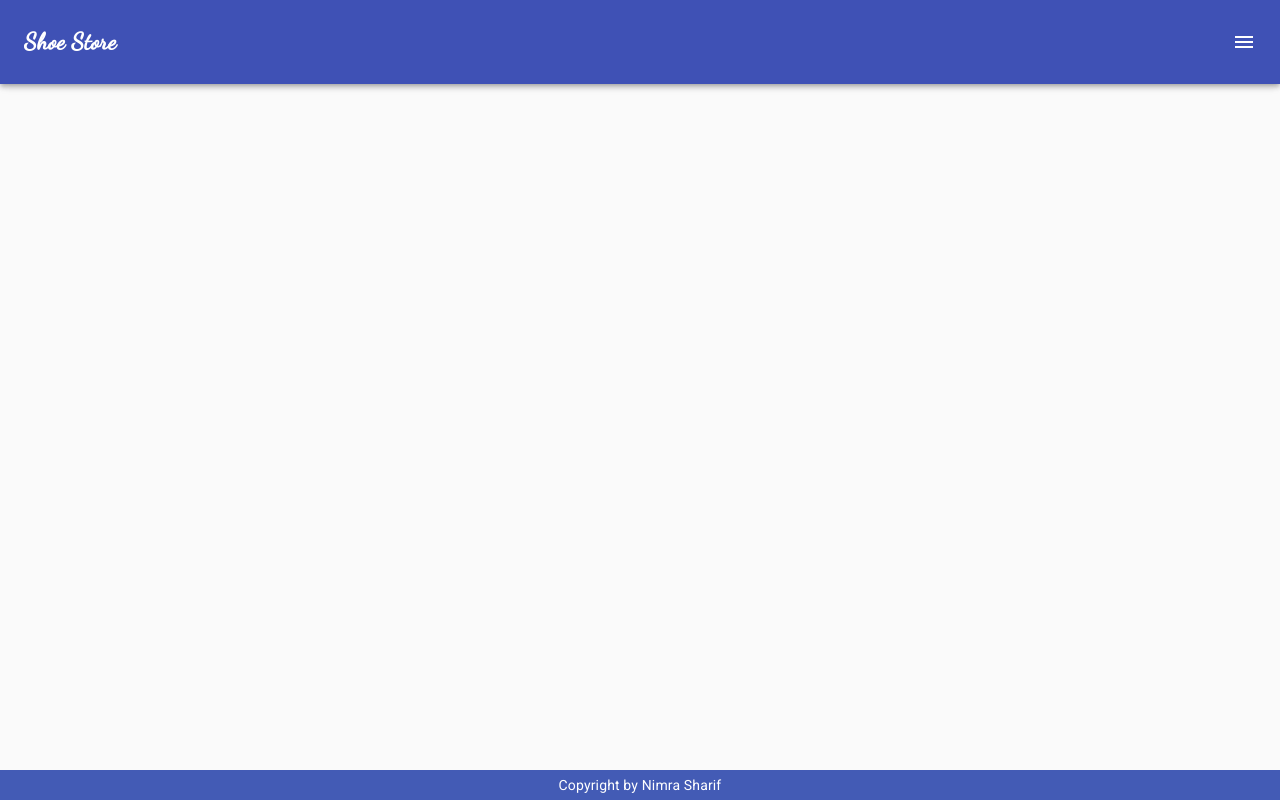
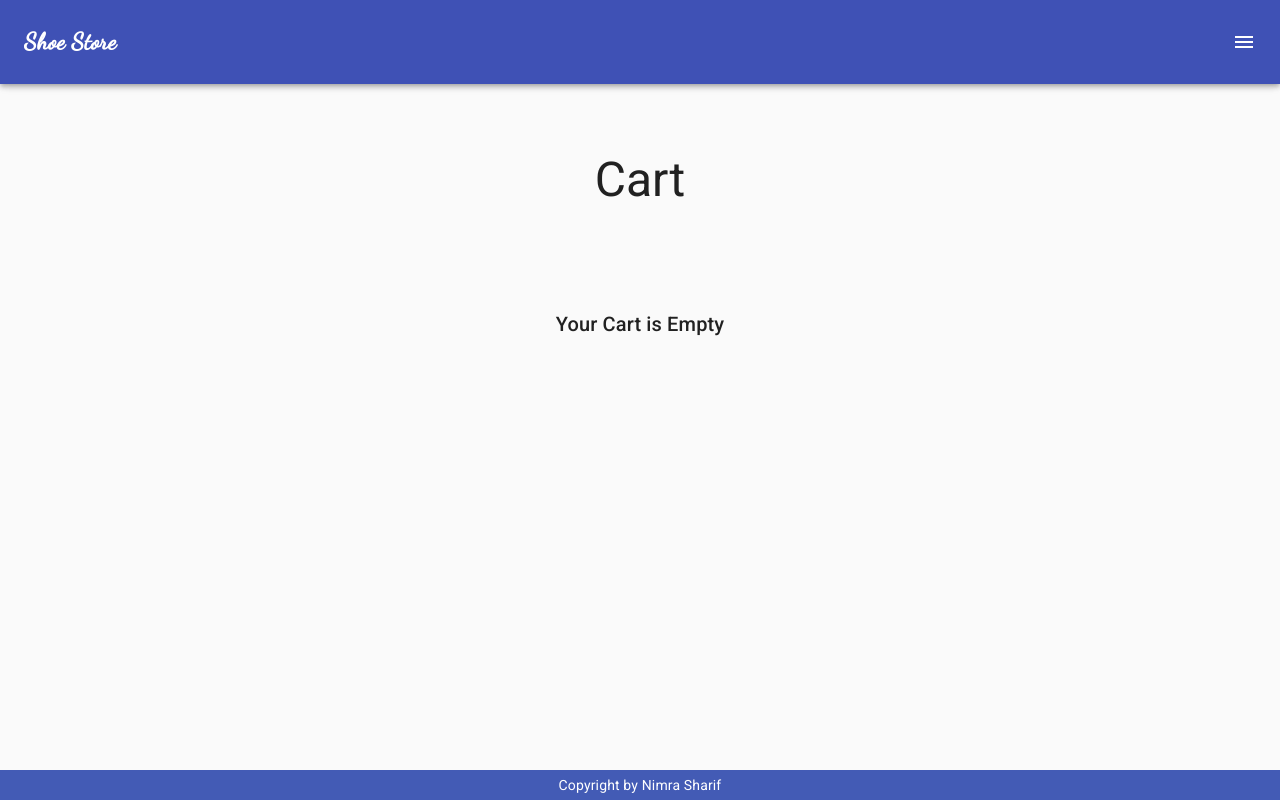
Before and after one commit to nimra555/shoe_store, a React (Create React App) app: page /checkout in a window 1280 px wide. Built offline with nearby package versions, Linux system fonts and the light colour scheme.

Commit message:
add cart detail

```diff
--- a/src/Component/Cart.js
+++ b/src/Component/Cart.js
@@ -1,5 +1,6 @@
 import React,{useContext} from 'react';
 import { Products } from '../ProductContext';
+import Checkout from './Checkout';
 
 
 function Cart() {
@@ -14,13 +15,14 @@ function Cart() {
                       <img src={product.img} alt="shoe" height={100}/>
                       <h4>{product.name}</h4>
                       <strong>{product.price}</strong>
-                      <button onClick={deleteProduct}>remove</button>
-                      <button onClick={checkOut}>Checkout</button>
+                      <button onClick={() => deleteProduct(product)}>remove</button>
                       </div>
 
                   )
               })
             }
+            <Checkout />
+            {/* <button onClick={() => checkOut}>Checkout</button> */}
         </div>
 
 
--- a/src/Component/Checkout.js
+++ b/src/Component/Checkout.js
@@ -1,26 +1,55 @@
 import React,{useContext} from 'react';
+import { Grid, makeStyles, Typography } from '@material-ui/core';
 import { Products } from '../ProductContext';
+import Cart from './Cart';
+
+
+const useStyles = makeStyles(() => ({
+    root: {
+      margin: '0 auto',
+      maxWidth: 1200
+    },
+    heading: {
+      margin: '0 auto',
+      marginTop: 40,
+      maxWidth: 200,
+      textAlign: 'center'
+    },
+    empty: {
+      margin: '0 auto',
+      maxWidth: 300,
+      marginTop: 100,
+      textAlign: 'center'
+    }
+  }
+  ))
 
 
 function Checkout() {
-    const { state } = useContext(Products);
+    const classes = useStyles();
+    const { state, deleteProduct, checkOut} = useContext(Products);
+    const productsCount  = state.length;
+    const total = state.reduce((total,item)=>(total + item.price), 0);
     return (
         <div>
-
-            {
-              state.map((product)=>{
-                  return(
-                      <div>
-                      <h4>{product.name}</h4>
-                      </div>
-
-                  )
-              })
-            }
+          <Typography variant='h3' className={classes.heading}>Cart</Typography>
+          {(productsCount) ? (
+            <div className={classes.root}>
+              <Grid container>
+                <Grid item xs={12} sm={12} md={8}>
+                  {state.map((product, index) => (
+                    <Cart product={product} key={index} removeItem={deleteProduct} />
+                  ))}
+                </Grid>
+                <Grid item xs={12} sm={12} md={4}>
+                  <Checkout productsCount={productsCount} total={total} payment={checkOut} />
+                </Grid>
+              </Grid>
+            </div>) : <Typography variant='h6' className={classes.empty}>Your Cart is Empty</Typography>
+          }
         </div>
+      )
+}
 
 
-    )
-}
-
 export default Checkout;
```
